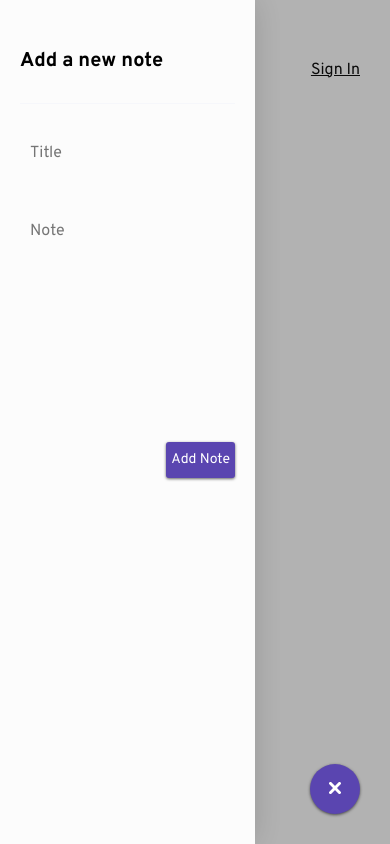
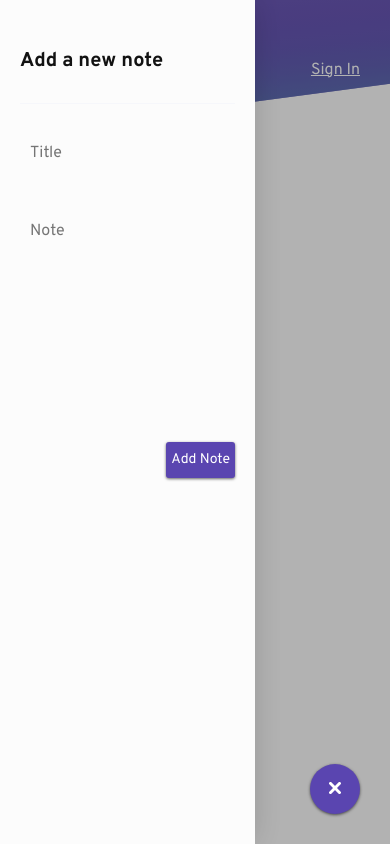
Before and after one commit to alboz1/notes-app-pwa, a website: page index.html in a window 390 px wide. Both pictures are taken after a click on the button 335 px from the left and 789 px from the top of the page. Drawn offline with Linux system fonts and the light colour scheme; no server answers.

Commit message:
fixed some bugs, added svg background

```diff
--- a/css/main.css
+++ b/css/main.css
@@ -2,28 +2,46 @@
 
 :root {
     --main-color: #5a45b0;
-    --text-color: #0f0f0f;
+    --text-color: #121212;
 }
 
 body {
     font-family: 'Overpass', sans-serif;
+    background-image: url('../img/background-mask.svg');
+    background-repeat: no-repeat;
+    background-size: contain;
+    height: 100vh;
 }
 
 .site-header {
-    /* background: var(--main-color); */
     padding: 30px;
 }
+
+.site-header .btn-wrapper {
+    display: flex;
+    justify-content: center;
+    align-items: center;
+}
+
 .site-header h1 {
-    color: var(--text-color);
+    color: #ffff;
 }
 .site-header a {
-    color: var(--text-color);
-    margin-left: 20px;
-    transition: color ease-in-out 0.15s;
+    color: #ffff;
+    transition: all ease-in-out 0.15s;
+}
+
+.site-header img {
+    width: 30px;
+    height: auto;
+    display: none;
+    border-radius: 50%;
+    box-shadow: 0 1px 3px rgba(0, 0, 0, 0.6);
+    margin: 0 15px;
 }
 
 .site-header a:hover {
-    color: var(--main-color);
+    text-decoration: none;
 }
 
 .header-wrapper {
@@ -51,6 +69,7 @@ main .container {
     border-radius: 10px;
     box-sizing: border-box;
     box-shadow: 0 1px 2px rgba(0, 0, 0, 0.11);
+    color: var(--text-color);
 }
 
 .note-container .note-header {
@@ -118,8 +137,12 @@ main .container {
     left: 0;
     bottom: 0;
     transform: translateX(-100%);
-    transition: transform ease-in-out 0.2s;
+    transition: transform ease-in-out 0.25s;
     z-index: 3;
+}
+
+.sidebar h6 {
+    color: var(--text-color);
 }
 
 @media (max-width: 450px) {
@@ -128,6 +151,9 @@ main .container {
     }
     .container .note-container {
        flex-grow: 1;
+    }
+    body {
+        background-size: 150%;
     }
 }
 
@@ -143,7 +169,7 @@ main .container {
     z-index: 1;
     display: none;
     opacity: 0;
-    transition: all ease-in-out 0.2s;
+    transition: all ease-in-out 0.25s;
 }
 
 .sidebar-mask-open {
--- a/index.html
+++ b/index.html
@@ -19,6 +19,7 @@
                 <h1>Notes</h1>
                 <div class="btn-wrapper">
                     <a id="sign-out" href="#"></a>
+                    <img id="profile-picture" src="" alt="profile-picture">
                     <a id="sign-in" href="#">Sign In</a>
                 </div>
             </div>
--- a/js/app.js
+++ b/js/app.js
@@ -9,6 +9,7 @@ if('serviceWorker' in navigator) {
 
 const signInBtn = document.querySelector('#sign-in');
 const signOutBtn = document.querySelector('#sign-out');
+const imgEl = document.querySelector('#profile-picture');
 const form = document.querySelector('.new-note-form');
 const addNewNoteBtn = document.querySelector('#open-sidebar');
 const noteContainer = document.querySelector('.container');
--- a/js/firebaseAuth.js
+++ b/js/firebaseAuth.js
@@ -39,13 +39,21 @@ function signOut(e) {
   });
 }
 
+const user = firebase.auth().currentUser;
+//add notes to localStorage when user is not logged in
+if (!user) {
+  form.addEventListener('submit', e => storeNote('localStorage', e));
+}
+
 firebase.auth().onAuthStateChanged(function(user) {
-  //get any notes from localStorage
   if (user) {
     // User is signed in.
+    console.log(user);
     const displayName = user.displayName;
+    const profilePicture = user.photoURL;
     //add localStorage notes to the database
     const dbRef = createDb(user.uid);
+
     if(localNotes.length) {
       localNotes.map(localNote => {
         const note = {
@@ -82,7 +90,9 @@ firebase.auth().onAuthStateChanged(function(user) {
     });
 
     signOutBtn.textContent = 'Sign Out';
-    signInBtn.textContent = `Signed In (${displayName})`;
+    imgEl.style.display = 'inline';
+    imgEl.src = profilePicture;
+    signInBtn.textContent = displayName;
     signInBtn.style.pointerEvents = 'none';
   } else {
     // User is signed out.
@@ -90,13 +100,11 @@ firebase.auth().onAuthStateChanged(function(user) {
     signOutBtn.style.display = 'none';
     signInBtn.textContent = 'Sign In';
     signInBtn.style.pointerEvents = 'auto';
+    imgEl.style.display = 'none';
 
     if (localNotes.length) {
       localNotes.map(note => renderNewNote(note, note.id));
     }
-
-    //add notes to localStorage when user is not logged in
-    form.addEventListener('submit', e => storeNote('localStorage', e));
 
     //delete note from localStorage
     noteContainer.addEventListener('click', e => {
--- a/sw.js
+++ b/sw.js
@@ -1,4 +1,4 @@
-const staticCache = 'site-static-v16';
+const staticCache = 'site-static-v20';
 const assets = [
     '/',
     'index.html',
```
Also changed, not shown: img/background-mask.svg (added).
